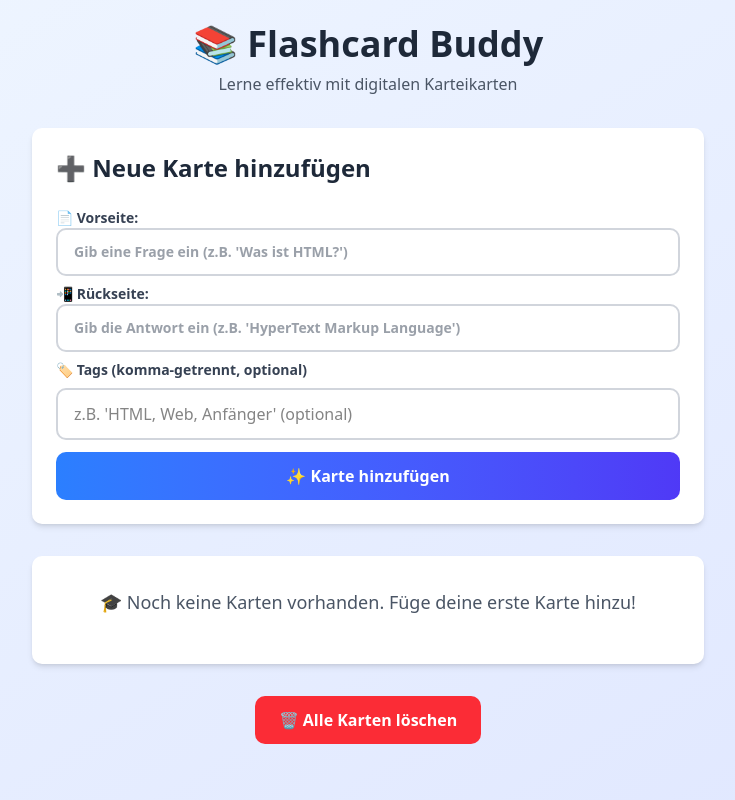
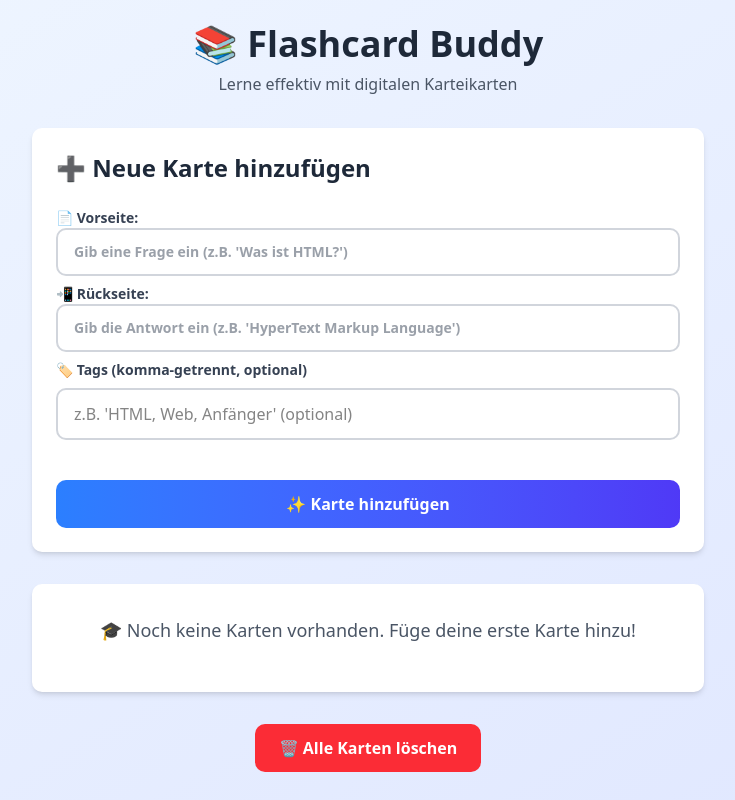
Before and after one commit to lilazero/andi-lilaj-flashcard-Buddy, a Next.js app: page / in a window 1280 px wide. Shown: the whole page, without its empty margins (272-1007 px from the left). Built offline with nearby package versions, Linux system fonts and the light colour scheme.

Commit message:
STYLE: Made tags preview box have a gap so elements don't move when the tagsInput is hydrated

```diff
--- a/src/components/AddCardForm.tsx
+++ b/src/components/AddCardForm.tsx
@@ -80,7 +80,7 @@ export default function AddCardForm({ onAddCard }: AddCardFormProps) {
         </label>
       </div>
       {/* Tags Input */}
-      <div>
+      <>
         <label
           htmlFor="tags"
           className="block mb-2 text-sm font-semibold text-gray-700"
@@ -95,8 +95,10 @@ export default function AddCardForm({ onAddCard }: AddCardFormProps) {
           placeholder="z.B. 'HTML, Web, Anfänger' (optional)"
           className="w-full px-4 py-3 transition-colors border-2 border-gray-300 rounded-lg focus:outline-none focus:border-blue-500"
         />
+        {/* Tag Preview */}
+        <div className="flex flex-wrap h-5 gap-2 mt-2">
           {tagsInput && (
-          <div className="flex flex-wrap gap-2 mt-2">
+            <>
               {parseTags(tagsInput).map((tag, idx) => (
                 <span
                   key={idx}
@@ -105,9 +107,10 @@ export default function AddCardForm({ onAddCard }: AddCardFormProps) {
                   {tag}
                 </span>
               ))}
-          </div>
+            </>
           )}
         </div>
+      </>
       <button
         type="submit"
         className="w-full px-4 py-3 mt-3 font-semibold text-white transition-all transform rounded-lg cursor-pointer bg-gradient-to-r from-blue-500 to-indigo-600 hover:from-blue-600 hover:to-indigo-700 hover:scale-105 active:scale-95"
```
Lines whose indentation alone changed are shown as unchanged.
